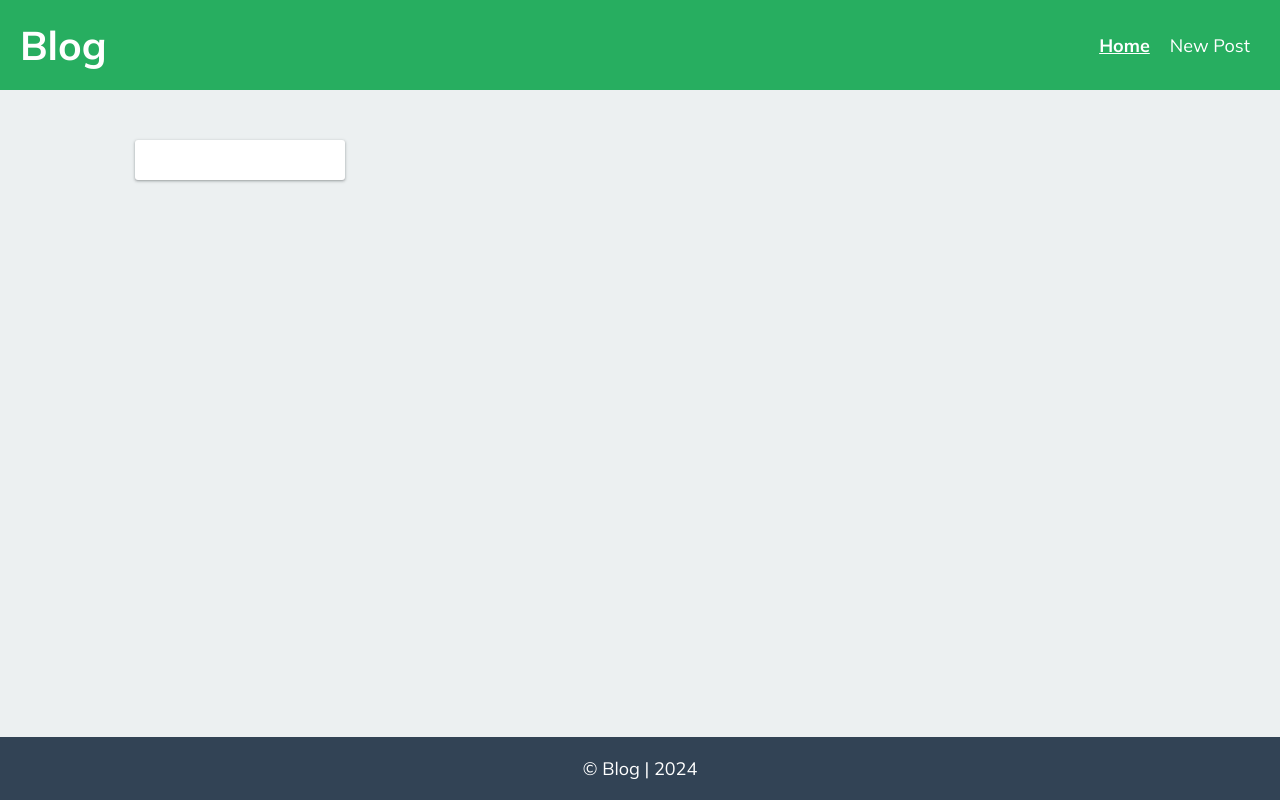
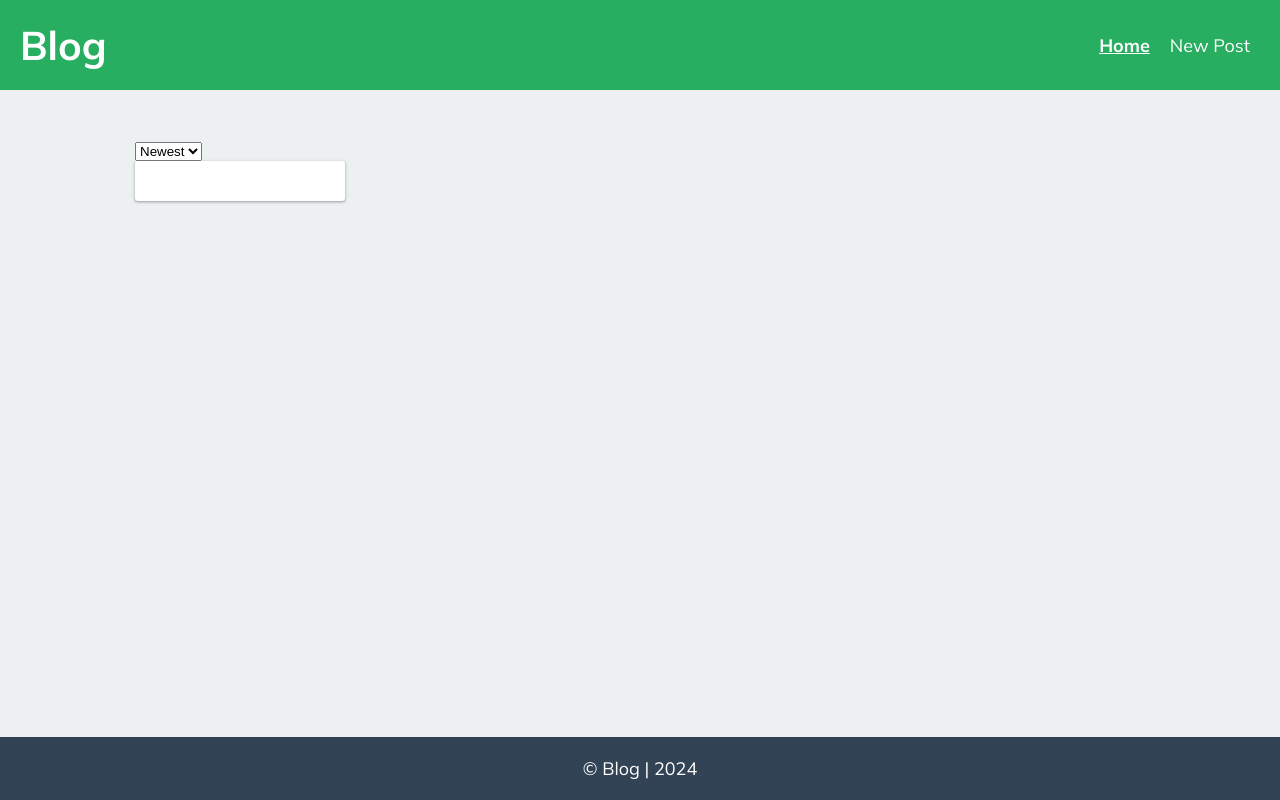
Before and after one commit to Eth3ri0n/blog-project, a website built with Vite: page src/index.html in a window 1280 px wide. Built offline with nearby package versions, Linux system fonts and the light colour scheme; no server answers.

Commit message:
refactor: Add sorting options to sidebar in index.html

```diff
--- a/src/index.html
+++ b/src/index.html
@@ -35,6 +35,10 @@
     </header>
     <div class="content">
       <div class="sidebar">
+        <select>
+          <option value="desc">Newest</option>
+          <option value="asc">Oldest</option>
+        </select>
         <ul class="categories"></ul>
       </div>
       <div class="articles-container"></div>
```
